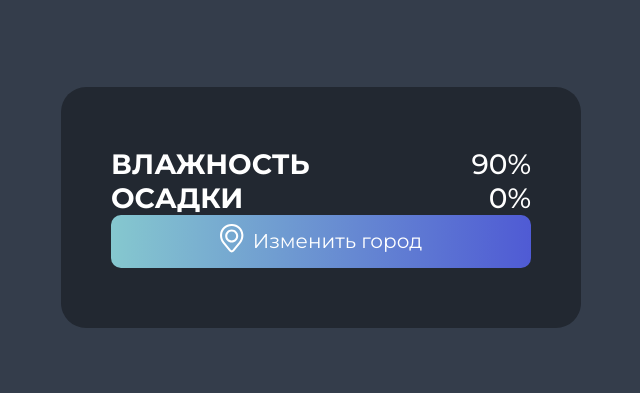
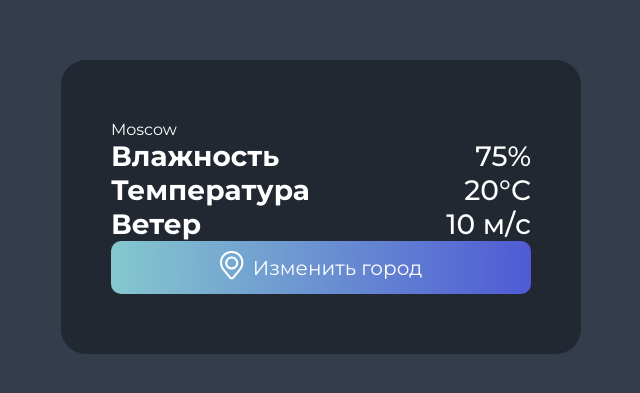
Before and after one commit to ShamsutOFF/vue-project1, a Vue app: page / in a window 1280 px wide. Shown: the part 201-594 px from the top of the page, without its empty margins (319-959 px from the left). Built offline with nearby package versions, Linux system fonts and the light colour scheme.

Commit message:
7.6. Упражнение - Список данных

```diff
--- a/src/App.vue
+++ b/src/App.vue
@@ -1,22 +1,41 @@
 <script setup>
 import Stat from "@/components/Stat.vue";
 import CitySelect from "@/components/CitySelect.vue";
+import {computed, ref} from "vue";
 
-const data = {
-  label: "ВЛАЖНОСТЬ",
-  stat: "90%"
-}
+let savedCity = ref("Moscow");
+let data = ref({
+  humidity: "75%",
+  temperature: "20°C",
+  wind: "10 м/с"
+});
 
-function getCity(city) {
-  console.log(city);
+const dataModified = computed(() => {
+  return [
+    {
+      label: "Влажность",
+      stat: data.value.humidity
+    },
+    {
+      label: "Температура",
+      stat: data.value.temperature
+    },
+    {
+      label: "Ветер",
+      stat: data.value.wind
+    }];
+});
+
+async function getCity(city) {
+  savedCity.value = city;
 }
 
 </script>
 
 <template>
   <main class="main">
-    <Stat v-bind="data"></Stat>
-    <Stat label="ОСАДКИ" stat="0%"></Stat>
+    <div id="city">{{ savedCity }}</div>
+    <Stat v-for="item in dataModified" v-bind="item" :key="item.label"/>
     <CitySelect @select-city="getCity"/>
   </main>
 </template>
```
